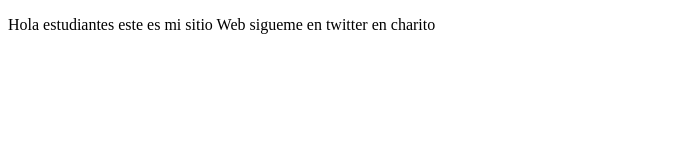
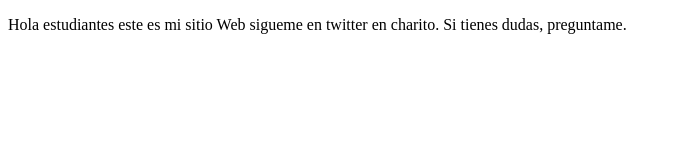
Before and after one commit to Rosyta1/proyectoDemoCursoPrework, a plain HTML site: page index.html in a window 1280 px wide. Shown: the whole page, without its empty margins (0-676 px from the left). Drawn offline with Linux system fonts and the light colour scheme.

Commit message:
cambios al contenido del parrafo

```diff
--- a/index.html
+++ b/index.html
@@ -8,7 +8,8 @@
 </head>
 <body>
  <p>
-    Hola estudiantes este es mi sitio Web sigueme en twitter en charito
+    Hola estudiantes este es mi sitio Web sigueme en twitter en charito.
+    Si tienes dudas, preguntame.
  </p>
 </body>
 </html>
```
